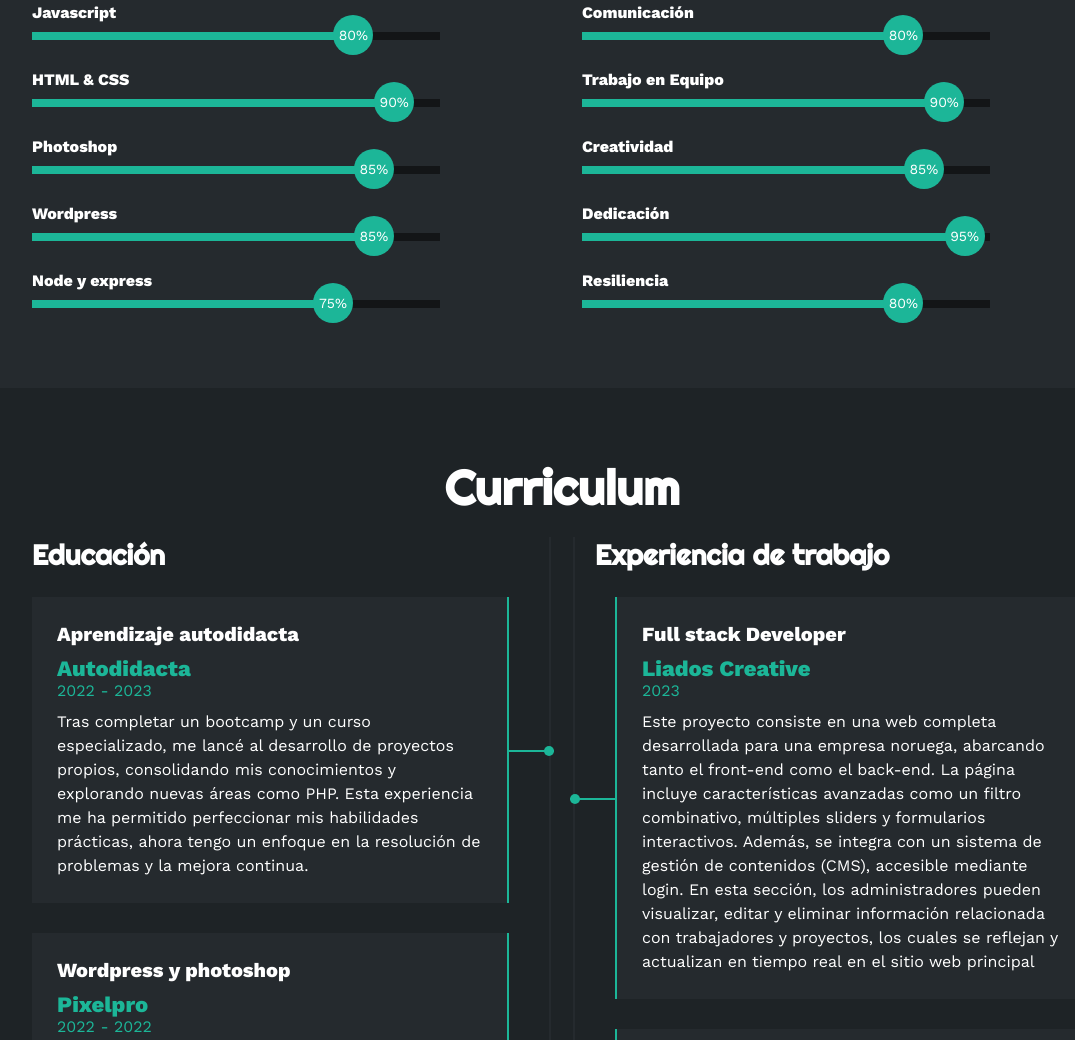
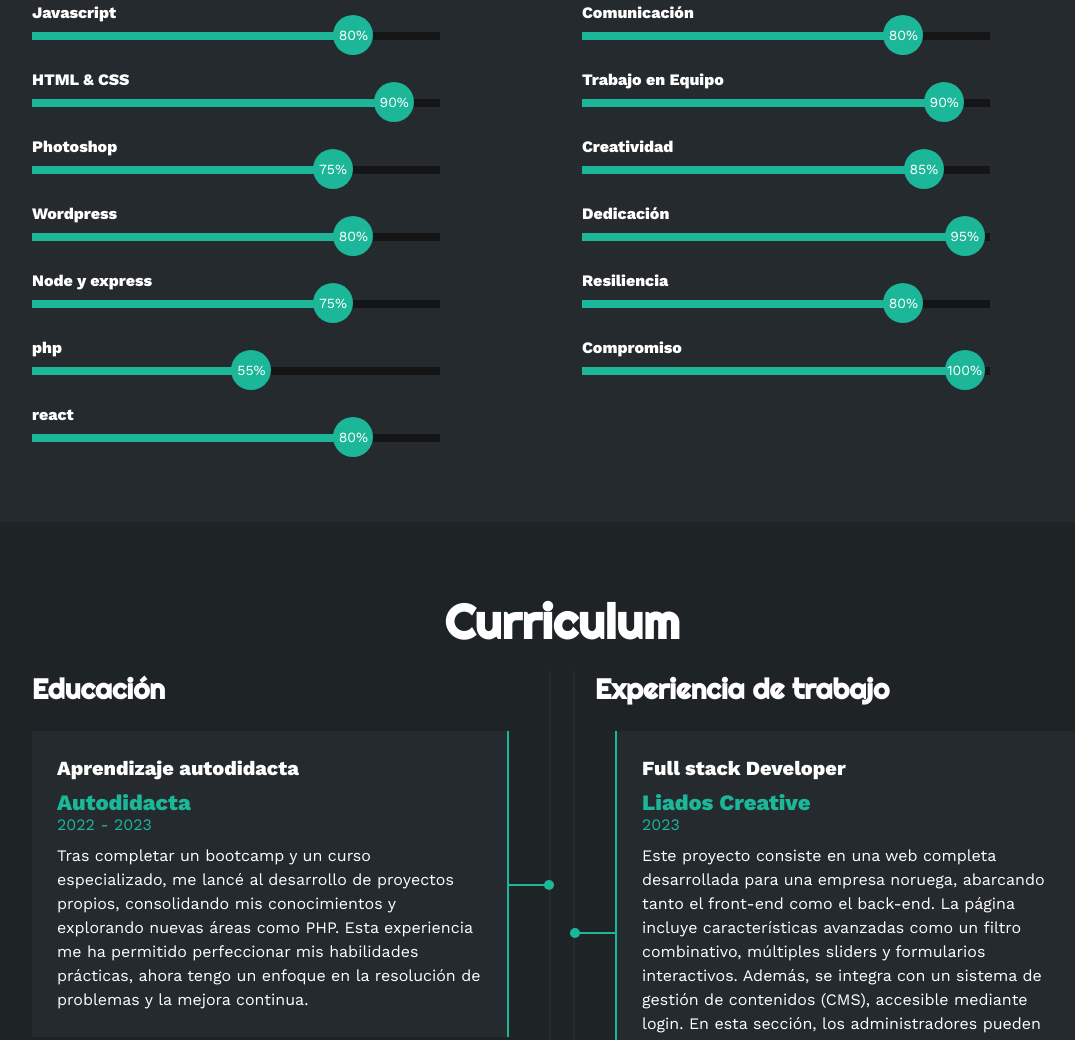
Before and after one commit to LukmanMartin/portfolioDos, a plain HTML site: page index.html in a window 1280 px wide. Shown: the part 1664-2704 px from the top of the page, without its empty margins (78-1153 px from the left). Drawn offline with nearby package versions, Linux system fonts and the light colour scheme.

Commit message:
correcciones

```diff
--- a/estilo.css
+++ b/estilo.css
@@ -316,7 +316,7 @@ html{
 }
 @keyframes photoshop {
     0%{width: 0%;}
-    100%{width: 85%;}
+    100%{width: 75%;}
 }
 
 .skills .skill .wordpress{
@@ -325,7 +325,7 @@ html{
 }
 @keyframes wordpress {
     0%{width: 0%;}
-    100%{width: 85%;}
+    100%{width: 80%;}
 }
 
 .skills .skill .drupal{
@@ -335,6 +335,23 @@ html{
 @keyframes drupal {
     0%{width: 0%;}
     100%{width: 75%;}
+}
+.skills .skill .php{
+    width: 0%;
+    animation: 2s php forwards;
+}
+@keyframes php {
+    0%{width: 0%;}
+    100%{width: 55%;}
+}
+
+.skills .skill .react{
+    width: 0%;
+    animation: 2s react forwards;
+}
+@keyframes react {
+    0%{width: 0%;}
+    100%{width: 80%;}
 }
 
 .skills .skill .comunicacion{
@@ -373,13 +390,21 @@ html{
     100%{width: 95%;}
 }
 
-.skills .skill .proyect{
+.skills .skill .resiliencia{
     width: 0%;
-    animation: 2s proyect forwards;
+    animation: 2s resiliencia forwards;
 }
-@keyframes proyect {
+@keyframes resiliencia {
     0%{width: 0%;}
     100%{width: 80%;}
+}
+.skills .skill .compromiso{
+    width: 0%;
+    animation: 2s compromiso forwards;
+}
+@keyframes compromiso {
+    0%{width: 0%;}
+    100%{width: 95%;}
 }
 /* SECCION CURRICULUM */
 .curriculum{
@@ -776,4 +801,18 @@ footer .arriba{
     .contacto .fila .col{
         width: 100%;
     }
+    .contenedor-intereses{
+
+        justify-content: center;
+    }
+    .info{
+        border: 1px solid green;
+        margin-top: 50px;
+        width: 100%;
+    }
+    footer {
+   margin-top: 50px;
+        padding: 20px 0 30px 0;
+
+    }
 }
--- a/index.html
+++ b/index.html
@@ -168,7 +168,7 @@
                         <span>Photoshop</span>
                         <div class="barra-skill">
                             <div class="progreso">
-                                <span>85%</span>
+                                <span>75%</span>
                             </div>
                         </div>
                     </div>
@@ -176,7 +176,7 @@
                         <span>Wordpress</span>
                         <div class="barra-skill">
                             <div class="progreso">
-                                <span>85%</span>
+                                <span>80%</span>
                             </div>
                         </div>
                     </div>
@@ -188,6 +188,23 @@
                             </div>
                         </div>
                     </div>
+                    <div class="skill">
+                        <span>php </span>
+                        <div class="barra-skill">
+                            <div class="progreso">
+                                <span>55%</span>
+                            </div>
+                        </div>
+                    </div>
+                    <div class="skill">
+                        <span>react </span>
+                        <div class="barra-skill">
+                            <div class="progreso">
+                                <span>80%</span>
+                            </div>
+                        </div>
+                    </div>
+
                 </div>
                 <!-- Professional Skills -->
                 <div class="col">
@@ -229,6 +246,14 @@
                         <div class="barra-skill">
                             <div class="progreso">
                                 <span>80%</span>
+                            </div>
+                        </div>
+                    </div>
+                    <div class="skill">
+                        <span>Compromiso</span>
+                        <div class="barra-skill">
+                            <div class="progreso">
+                                <span>100%</span>
                             </div>
                         </div>
                     </div>
@@ -326,12 +351,12 @@
                     <div class="overlay">
 
                         <h3>web consultora noruega</h3>
-                        <p>en progreso</p>
+                        <p>js y react</p>
                         <a href="https://web-noruega.vercel.app/" target="_blank">ver</a>
                     </div>
                 </div>
                 <div class="proyecto">
-                    <img src="img/p2.png" width="320" height="200" alt="">
+                    <img src="img/p2.jpg" width="320" height="200" alt="">
                     <div class="overlay">
                         <h3>juego de memoria</h3>
                         <p>autopráctica</p>
--- a/script.js
+++ b/script.js
@@ -26,11 +26,15 @@ function efectoHabilidades(){
         habilidades[2].classList.add("photoshop");
         habilidades[3].classList.add("wordpress");
         habilidades[4].classList.add("drupal");
-        habilidades[5].classList.add("comunicacion");
-        habilidades[6].classList.add("trabajo");
-        habilidades[7].classList.add("creatividad");
-        habilidades[8].classList.add("dedicacion");
-        habilidades[9].classList.add("proyect");
+        habilidades[5].classList.add("php");
+        habilidades[6].classList.add("react");
+        habilidades[7].classList.add("comunicacion");
+        habilidades[8].classList.add("trabajo");
+        habilidades[9].classList.add("creatividad");
+        habilidades[10].classList.add("dedicacion");
+        habilidades[11].classList.add("resiliencia");
+        habilidades[12].classList.add("compromiso");
+
     }
 }
 
```
Also changed, not shown: img/p2.jpg (added).
